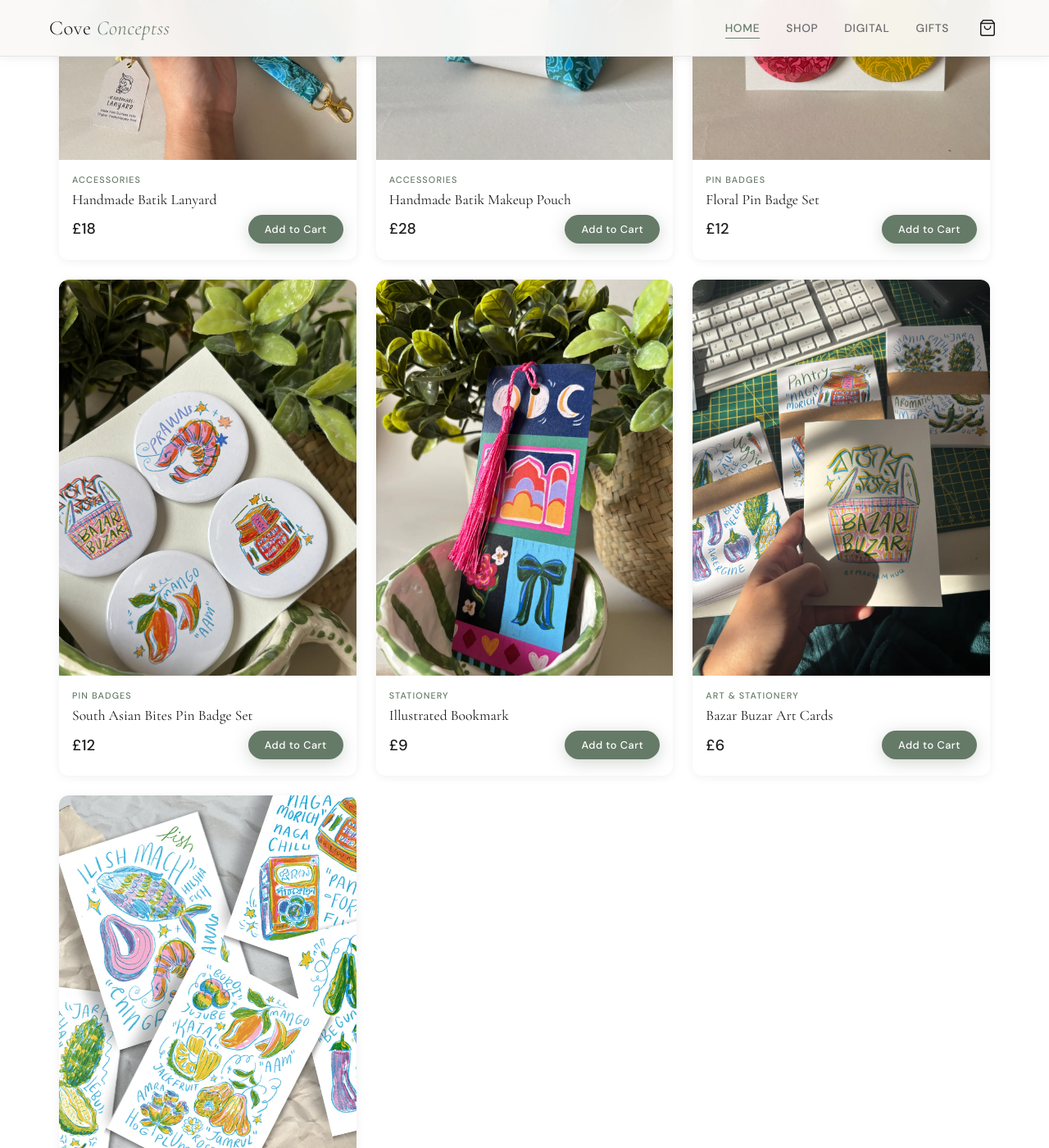
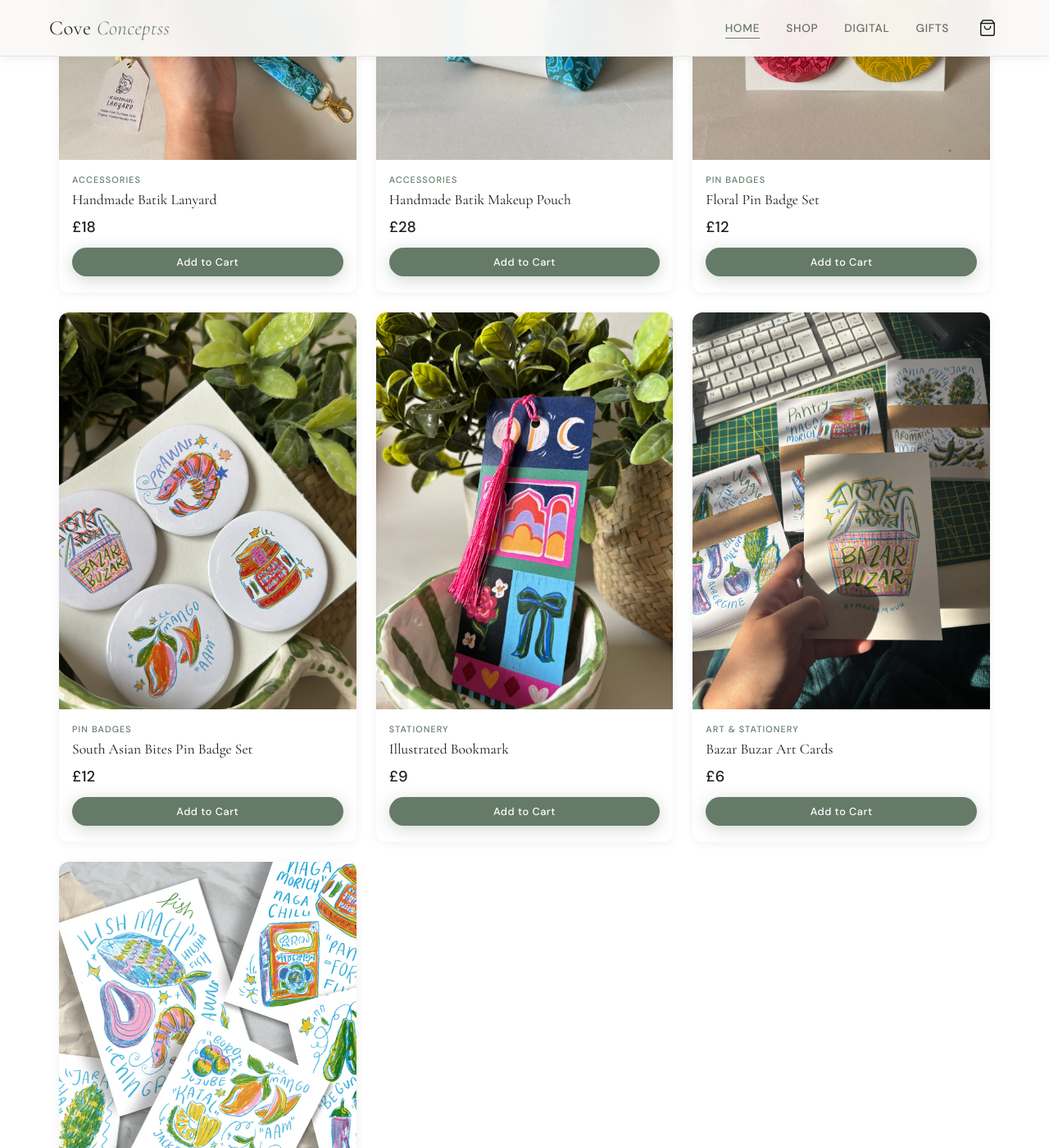
Before and after one commit to Omnitryx-Inc/coveconceptss-fe-main, a Jekyll site: the page built from index.html, in a window 1280 px wide and 1400 px high, scrolled down 481 px. Shown: the whole window at 82% size. Built offline with Jekyll 4.4.1, drawn with Linux system fonts in a browser that asks for light colours.

Commit message:
adjustments

```diff
--- a/assets/css/main.css
+++ b/assets/css/main.css
@@ -517,11 +517,14 @@
 }
 .product-card-footer {
   display: flex;
-  align-items: center;
-  justify-content: space-between;
-  gap: 8px;
+  flex-direction: column;
+  align-items: flex-start;
+  gap: 10px;
   margin-top: auto;
-  flex-wrap: wrap;
+}
+.product-card-footer .btn {
+  width: 100%;
+  text-align: center;
 }
 .product-price {
   font-family: var(--font-body);
```
